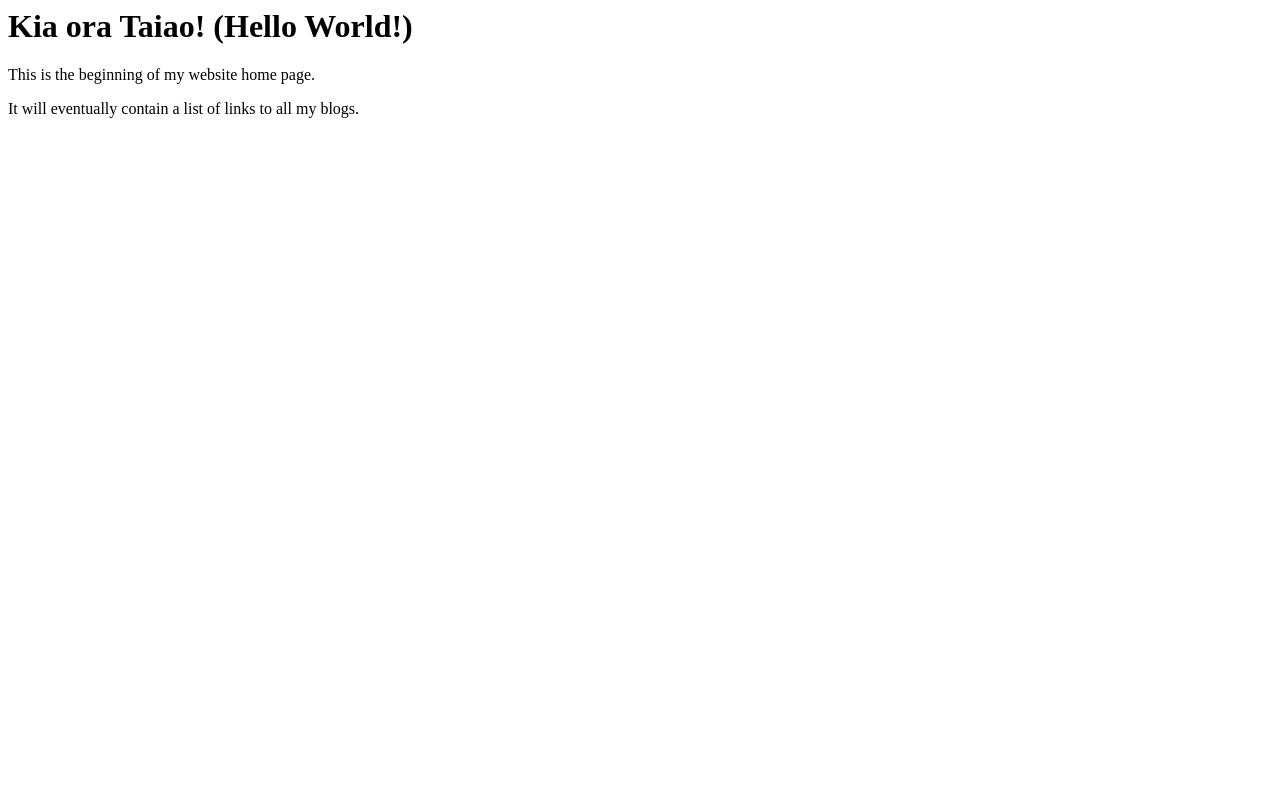
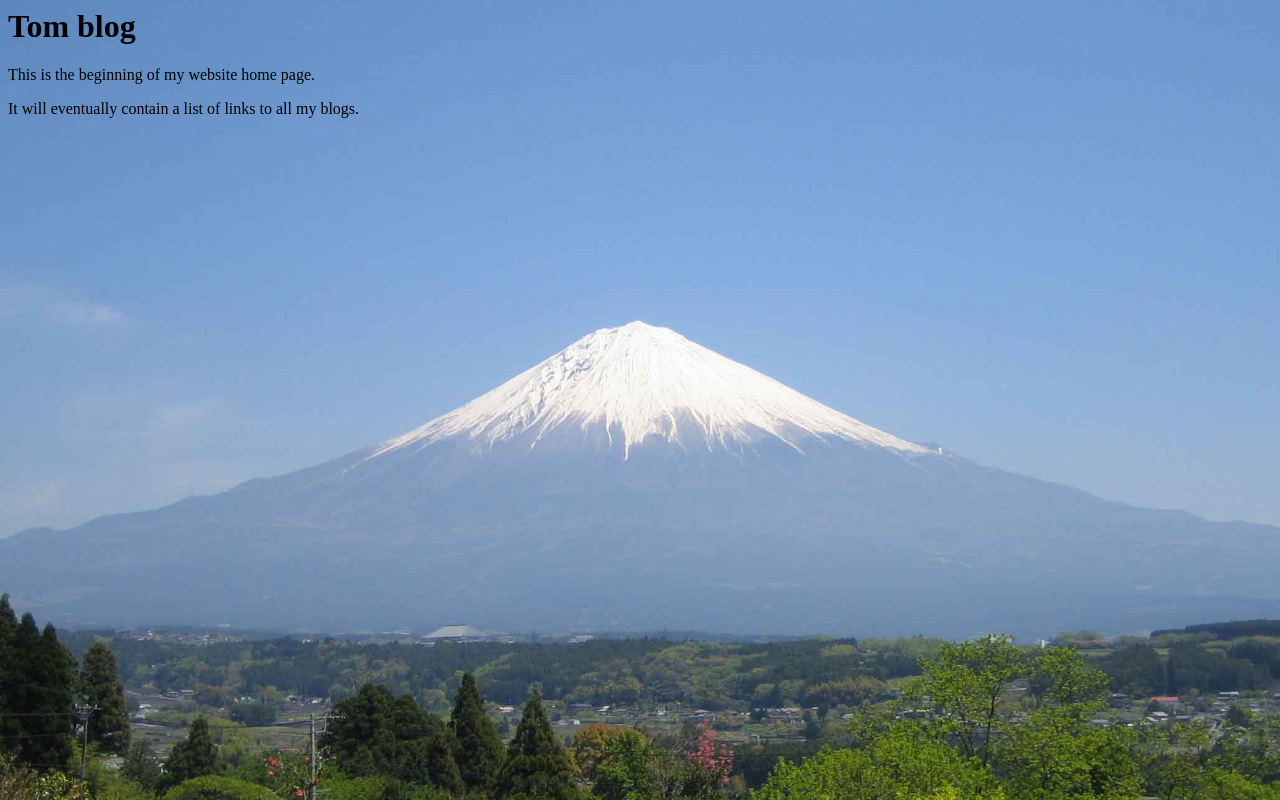
Before and after one commit to tom-rose-codeman/tom-rose-codeman.github.io, a plain HTML site: page index.html in a window 1280 px wide. Drawn offline with Linux system fonts and the light colour scheme.

Commit message:
link css to index

```diff
--- a/index.html
+++ b/index.html
@@ -1,8 +1,9 @@
 <html>
   <head>
     <title>My blog</title>
+    <link href="styles/main.css" rel="stylesheet" type="text/css" />
   <body>
-    <h1>Kia ora Taiao! (Hello World!)</h1>
+    <h1>Tom blog</h1>
     <p> This is the beginning of my website home page.</p>
     <p> It will eventually contain a list of links to all my blogs. </p>
   </body>
```
